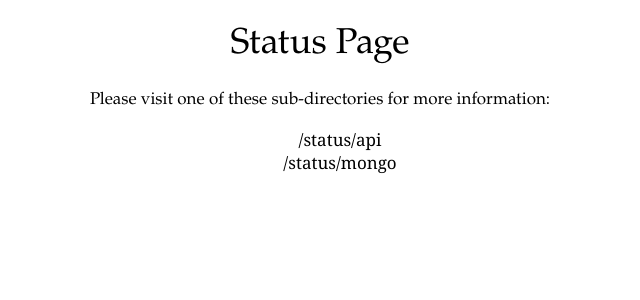
After one commit to gregimba/Vodka, a Flask app: page /status in a window 1280 px wide. The commit adds this page. Shown: the top 300 px of the page, without its empty margins (320-960 px from the left). Run offline with Flask 2, Linux system fonts and the light colour scheme.

Commit message:
Started status pg stuff

```diff
--- a/app.py
+++ b/app.py
@@ -12,13 +12,16 @@ api = restful.Api(app)
 def index():
 	return render_template("index.html")
 
+@app.route("/status")
+def status():
+	return render_template("status.html")
 
 #Rest Api
-class HelloWorld(restful.Resource):
+class RestfulStatus(restful.Resource):
     def get(self):
-        return {'hello': 'world'}
+        return {'status': 'good'}
 
-api.add_resource(HelloWorld, '/api')
+api.add_resource(RestfulStatus, '/status/api')
 
 if __name__ == '__main__':
 	app.run()
--- a/static/main.css
+++ b/static/main.css
@@ -14,3 +14,7 @@ div  {
   font-family: 'Garamond', 'Georgia', serif;
   text-align: center;
 }
+ul   {
+  text-align: center;
+  list-style: none;
+}
--- /dev/null
+++ b/templates/status.html
@@ -0,0 +1,20 @@
+<!DOCTYPE html>
+    <head>
+        <meta charset="utf-8">
+        <title>Hello World</title>
+        <meta name="description" content="">
+        <meta name="viewport" content="width=device-width">
+        <link rel=stylesheet type=text/css href="{{ url_for('static', filename='main.css') }}">
+        <link rel="icon" type="image/png" href="{{ url_for('static', filename='favicon.ico') }}">
+    </head>
+    <body>
+        <header>
+            <h1>Status Page</h1>
+            <div>Please visit one of these sub-directories for more information: </div>
+            <ul>
+                <li>/status/api</li>
+                <li>/status/mongo</li>
+            </ul>
+        </header>
+    </body>
+</html>
```
Also changed, not shown: requirements.txt (line endings or trailing spaces).
